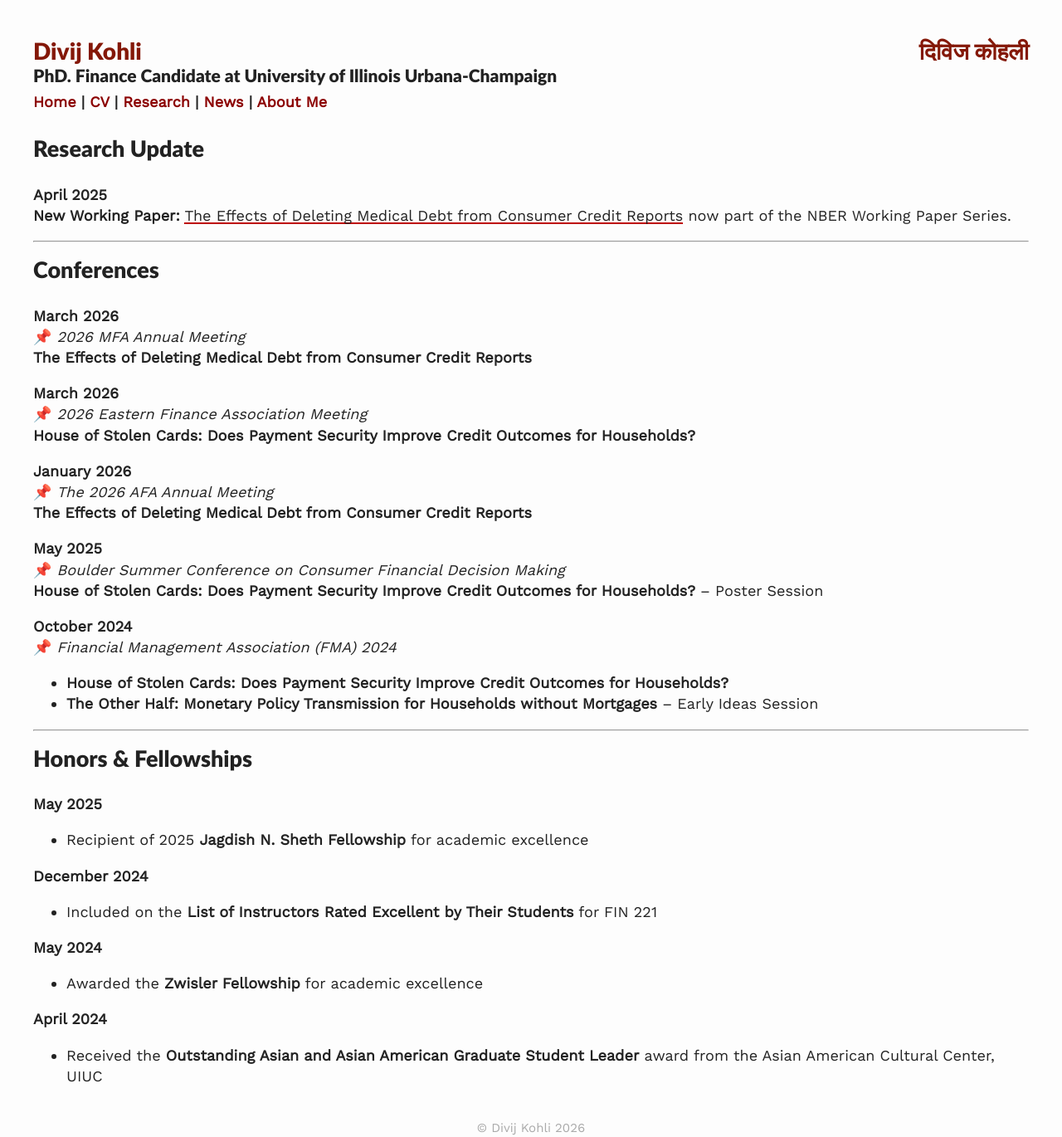
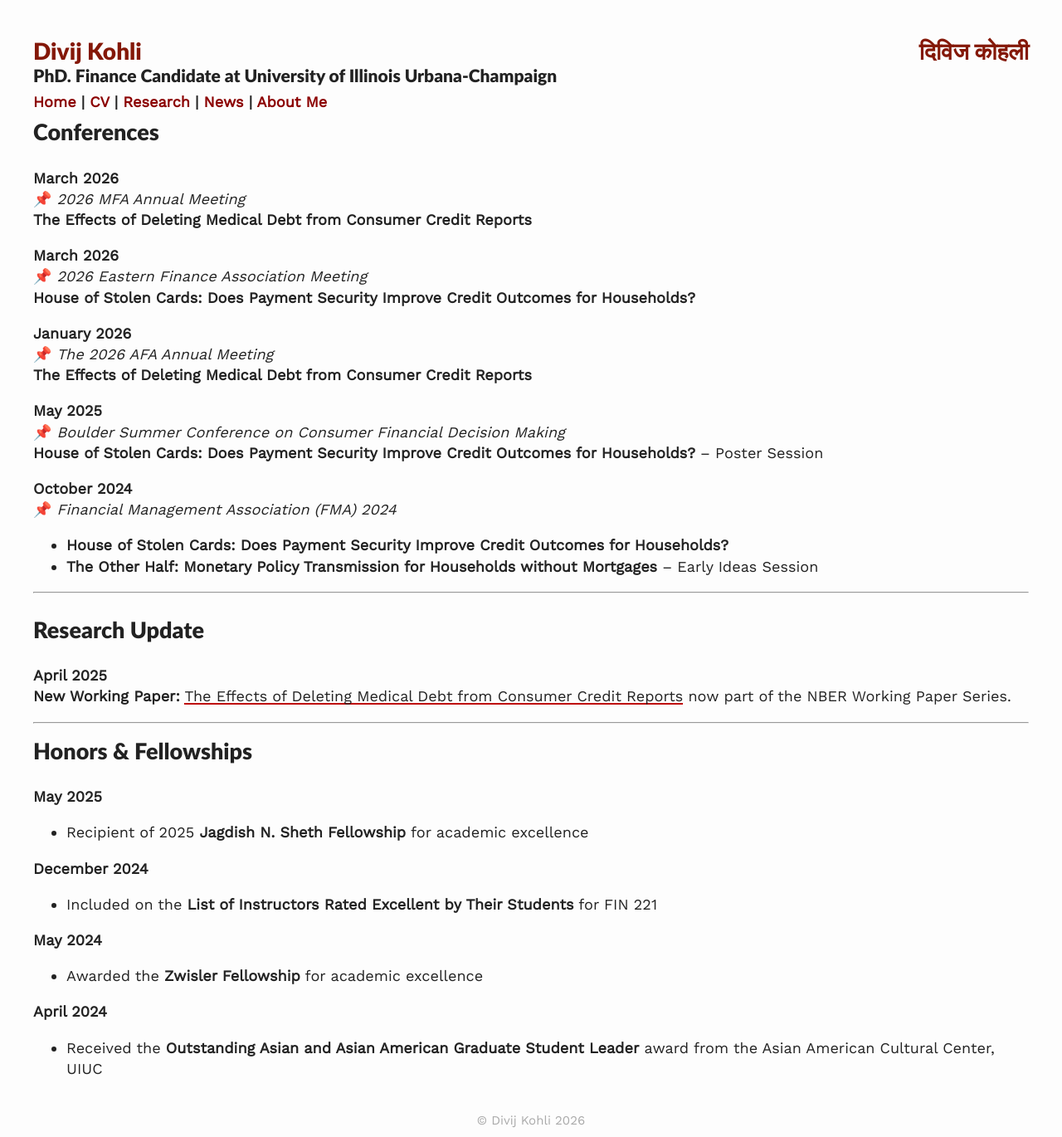
Before and after one commit to divijkohli/divijkohli.github.io, a Jekyll site: the page built from _pages/news.md, in a window 1280 px wide. Shown: the whole page at 83% size. Built offline with Jekyll 4.4.1, drawn with Linux system fonts in a browser that asks for light colours; nearby versions of some CDN libraries; part of the change alters nothing that is shown.

```diff
--- a/_pages/news.md
+++ b/_pages/news.md
@@ -4,13 +4,7 @@ title: "News"
 permalink: /news/
 ---
 
-<hr style="line-height: 2px; visibility:hidden;" />
 
-## Research Update
-**April 2025**
-**New Working Paper:**  <a href="https://www.nber.org/papers/w33644.pdf" target="_blank">The Effects of Deleting Medical Debt from Consumer Credit Reports</a> now part of the NBER Working Paper Series.
-
----
 
 ## Conferences
 **March 2026**
@@ -35,7 +29,13 @@ permalink: /news/
 - **The Other Half: Monetary Policy Transmission for Households without Mortgages** – Early Ideas Session
 
 ---
+<hr style="line-height: 2px; visibility:hidden;" />
 
+## Research Update
+**April 2025**
+**New Working Paper:**  <a href="https://www.nber.org/papers/w33644.pdf" target="_blank">The Effects of Deleting Medical Debt from Consumer Credit Reports</a> now part of the NBER Working Paper Series.
+
+---
 ## Honors & Fellowships
 **May 2025**
 - Recipient of 2025 **Jagdish N. Sheth Fellowship** for academic excellence
```
